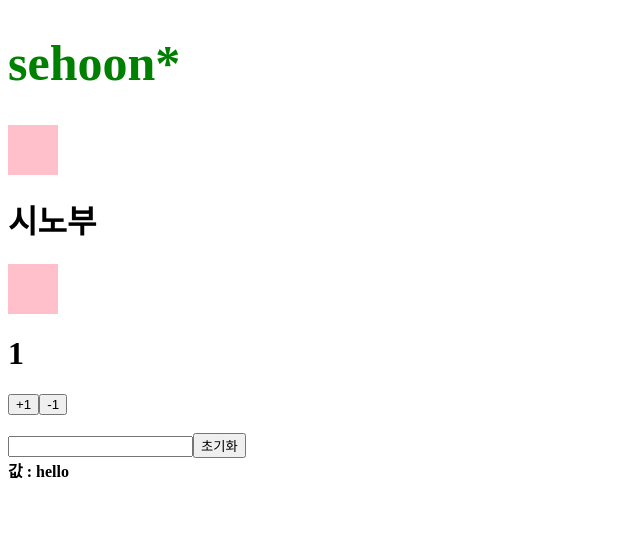
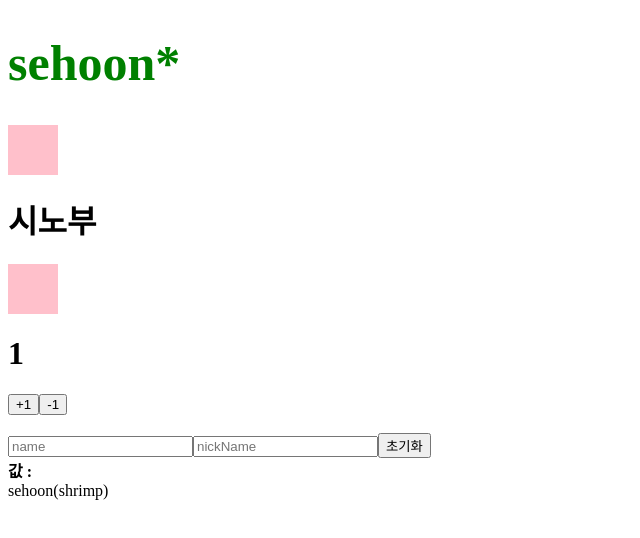
Before and after one commit to sehnara/React_study_1, a React (Create React App) app: page / in a window 1280 px wide. Shown: the top 538 px of the page, without its empty margins (0-640 px from the left). Built offline with nearby package versions, Linux system fonts and the light colour scheme; the HTML template or start-up script is replaced by a standard one.

Commit message:
[React-Hook study]
1. 다중 useState() : 이번 꺼는 다중 useState()를 몰랐을 때 내가 한 방법

```diff
--- a/src/app.jsx
+++ b/src/app.jsx
@@ -6,7 +6,6 @@ import InputSample from './component/inputSample';
 
 function App(){
   const [count, setCount] = useState(1);
-  const [val, setVal] = useState('hello');
 
   const onIncrease = () =>{
     // 4. 함수형 업데이트
@@ -17,9 +16,6 @@ function App(){
     setCount(count => count-1);
   }
 
-  const onValue=(value)=>{
-    setVal(val=>value);
-  }
 
   return(
     <>
@@ -40,8 +36,6 @@ function App(){
       />
       <br/>
       <InputSample
-        val = {val}
-        onVal = {onValue}
       />
     </>
   );
--- a/src/component/inputSample.jsx
+++ b/src/component/inputSample.jsx
@@ -1,24 +1,31 @@
 import React from 'react';
+import { Component, useState } from 'react';
 
 const InputSample = (props) => {
-  let a = 'didi';
-  // const inputRef = React.createRef();
+  const [name, setName] = useState('sehoon');
+  const [nick, setNick] = useState('shrimp');
 
   const handleChange =(e)=>{
-    props.onVal(e.target.value);
+    if(e.target.placeholder==='name'){
+      setName(name => e.target.value)
+    }
+    else(
+      setNick(nick => e.target.value)
+    )
   }
   const handleReset = ()=>{
-    props.onVal('');
+    setName('');
+    setNick('');
   }
 
   return(
     <>
-      <input
-        onChange={handleChange} // onChange : input의 값의 변화에 따라 사용가능
-      />
+      <input placeholder="name" onChange={handleChange}/>
+      <input placeholder="nickName" onChange={handleChange}/>
       <button onClick={handleReset}>초기화</button>
       <div>
-        <b>값 : {props.val}</b>
+        <b>값 : </b><br/>
+        {name}({nick})
       </div>
     </>
   );
```
